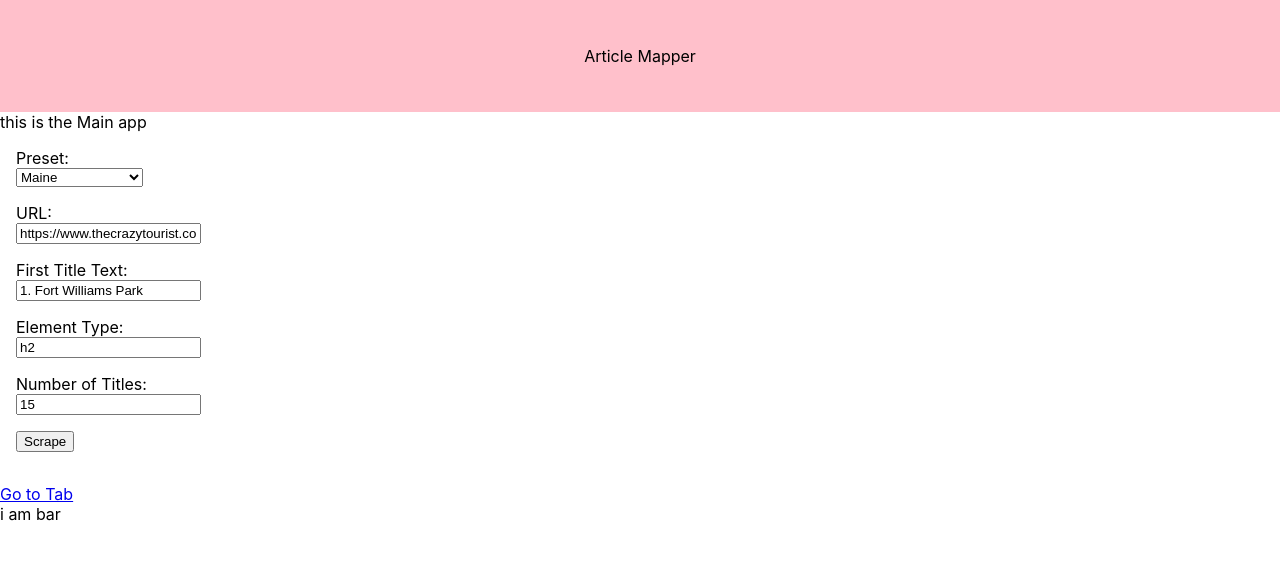
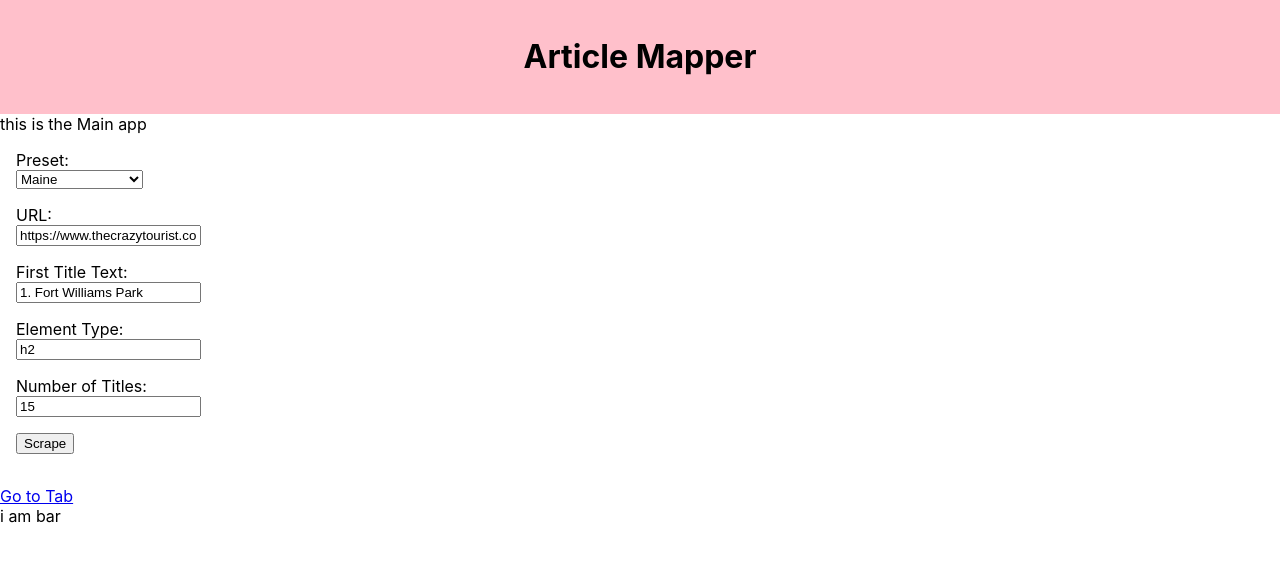
Before and after one commit to nicklascschmidt/article-mapper, a React (Create React App) app in the folder client/: page / in a window 1280 px wide. Shown: the top 562 px of the page. Built offline with nearby package versions, Linux system fonts and the light colour scheme.

Commit message:
Routing header added h1

```diff
--- a/client/src/pages/Routes.jsx
+++ b/client/src/pages/Routes.jsx
@@ -9,7 +9,7 @@ const Container = styled.div`
 `;
 
 const Header = styled.header`
-  min-height: 10vh;
+  min-height: 6vh;
   padding: 1rem 2rem;
   display: flex;
   align-items: center;
@@ -22,7 +22,9 @@ class Routes extends Component {
   render() {
     return (
       <Container>
-        <Header>Article Mapper</Header>
+        <Header>
+          <h1>Article Mapper</h1>
+        </Header>
         <Switch>
           <Route path='/new-tab'>
             <div>this is the new tab you just opened</div>
```
